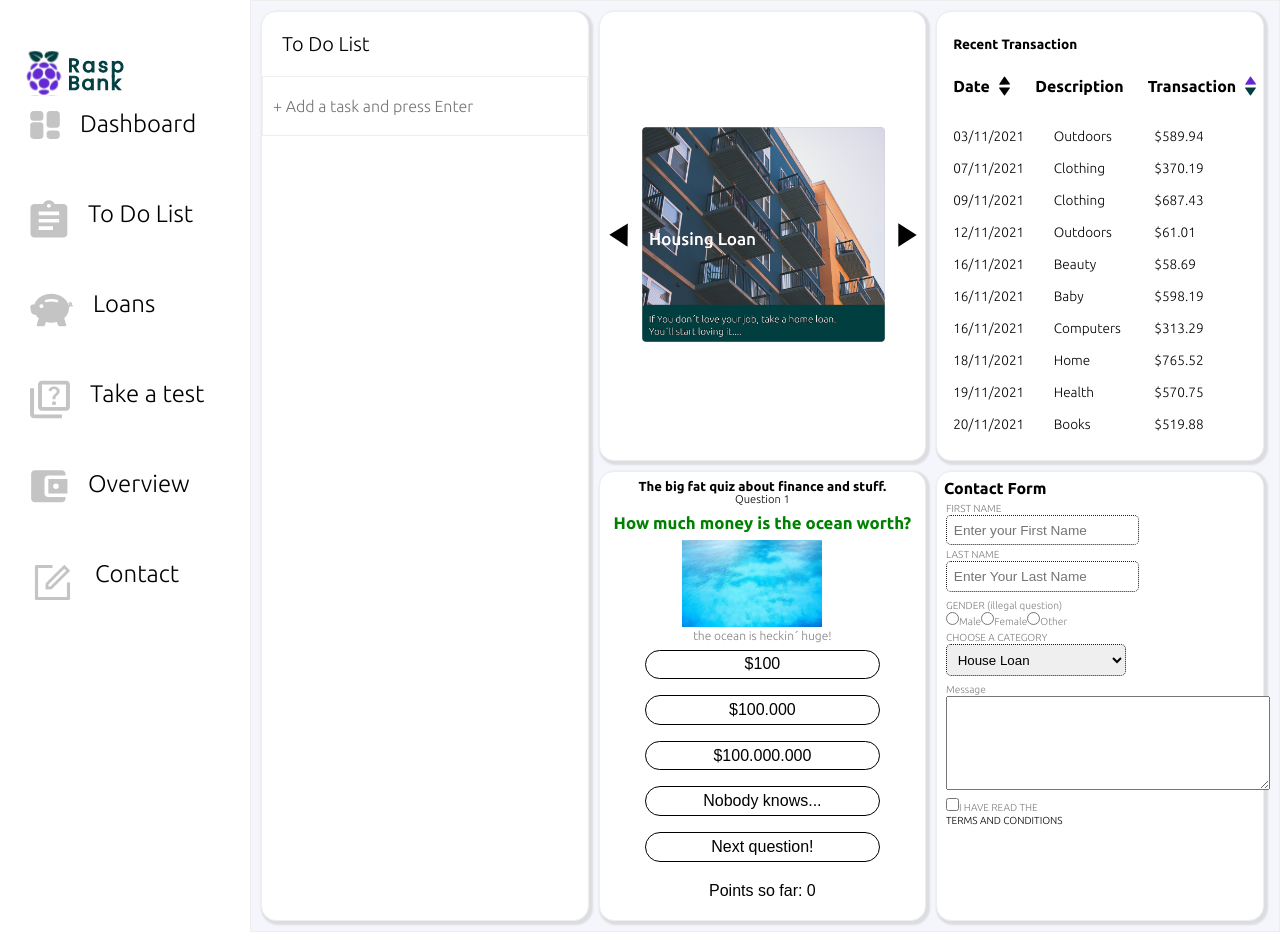
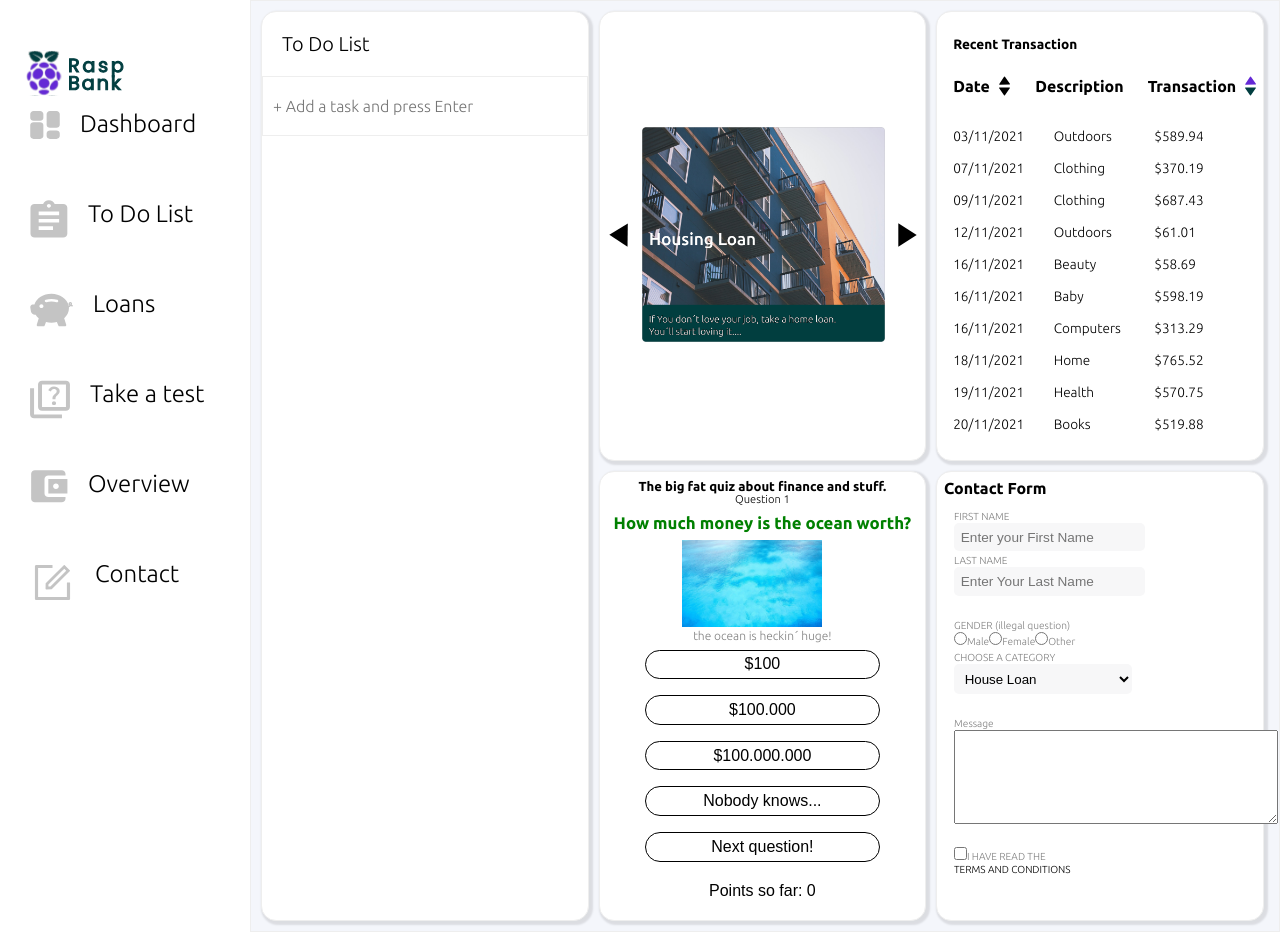
Before and after one commit to Judithlourde/Dashboard, a Vue app: page / in a window 1280 px wide. Built offline with nearby package versions, Linux system fonts and the light colour scheme.

Commit message:
Added styling in form and quiz

```diff
--- a/src/components/ContactForm.vue
+++ b/src/components/ContactForm.vue
@@ -74,16 +74,13 @@ export default {
 
 <style>
     .contact-container {
+        font-size: .85rem;
+        top: 0;
 
-        font-size: .85rem;
-        /* width: 100%;
-        max-width: 100%;
-        height: 100%; */
-        display: flex;
-        flex-direction: column;
-        /* padding-top: 1em; */
+
     }
     .form {
+
         border: none;
         padding: .5em;
         /* background: #fcfcfc; */
@@ -103,6 +100,11 @@ export default {
         align-items: flex-start;
         padding: .15em;
     }
+
+    .form__element {
+        padding: 10px;
+    }
+
     .form__element input,
     .form__element label {
         font-size: 1em;
@@ -135,7 +137,9 @@ export default {
     .form__element select {
         padding: 0.5em;
         border-radius: 5px;
-        border: 1px dotted rgb(27, 26, 26);
+        background: #F7F7F8;
+        border: none;
+        /* border: 1px dotted rgb(27, 26, 26);  */
         /* margin-bottom: 1em; */
     }
 
--- a/src/css/style.css
+++ b/src/css/style.css
@@ -17,4 +17,6 @@ button {
 }
 .dashboard-section__main {
     position: relative;
+
+
 }
```
